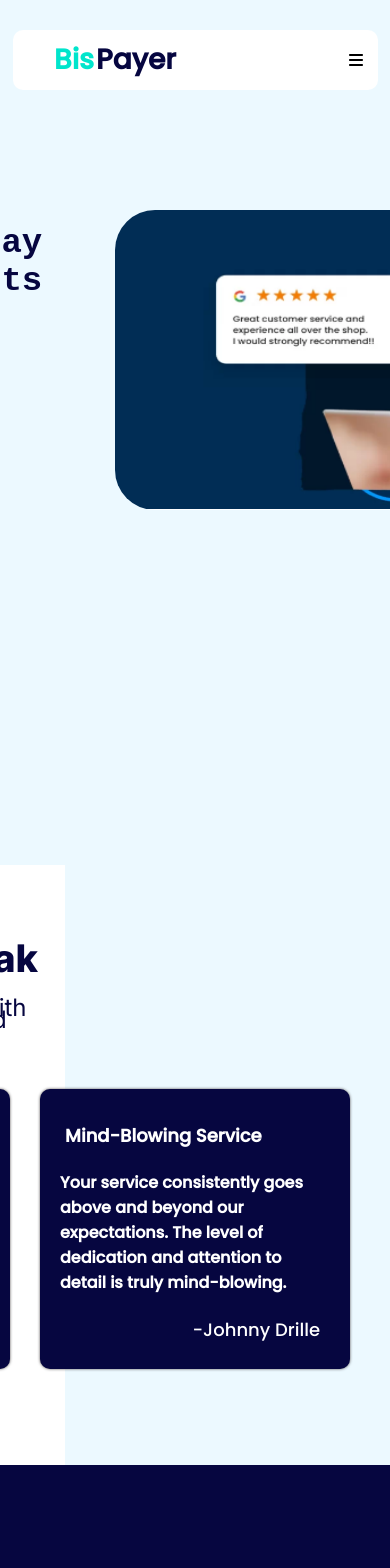
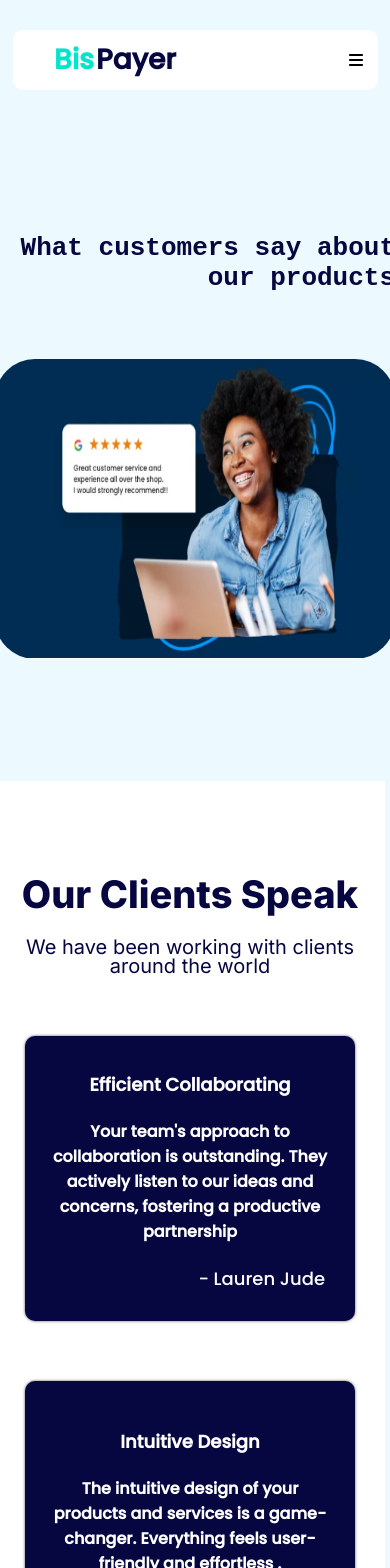
Before and after one commit to oreoluwa212/BisPayer, a React (Vite) app: page /reviews in a window 390 px wide. Shown: the top 1568 px of the page. Built offline with nearby package versions, Linux system fonts and the light colour scheme.

Commit message:
Reviews Page responsiveness added

```diff
--- a/src/components/Reviews.jsx
+++ b/src/components/Reviews.jsx
@@ -21,7 +21,6 @@ const Reviews = () => {
           </div>
           <div className="packages-grid">
             <div className="grid1">
-              {/* <img src={Frame1} width="300" alt="" /> */}
               <div className="h3">
                 <h3>Efficient Collaborating</h3>
                 <h4>
@@ -29,22 +28,20 @@ const Reviews = () => {
                   actively listen to our ideas and concerns, fostering a
                   productive partnership
                 </h4>
-                <p>-Lauren Jude</p>
+                <p>- Lauren Jude</p>
               </div>
             </div>
             <div className="grid1">
-              {/* <img src={Frame2} width="300" alt="" /> */}
               <div className="h3">
                 <h3>Intuitive Design</h3>
                 <h4>
                   The intuitive design of your products and services is a
                   game-changer. Everything feels user-friendly and effortless .
                 </h4>
-                <p>-Asa Daniels</p>
+                <p>- Asa Daniels</p>
               </div>
             </div>
             <div className="grid1">
-              {/* <img src={Frame3} width="300" alt="" /> */}
               <div className="h3">
                 <h3>Mind-Blowing Service</h3>
                 <h4>
@@ -52,7 +49,7 @@ const Reviews = () => {
                   expectations. The level of dedication and attention to detail
                   is truly mind-blowing.{" "}
                 </h4>
-                <p>-Johnny Drille</p>
+                <p>- Johnny Dom</p>
               </div>
             </div>
           </div>
--- a/src/pages/ReviewsPage.jsx
+++ b/src/pages/ReviewsPage.jsx
@@ -11,9 +11,9 @@ const ReviewsPage = () => {
     <>
       <section className="container">
         <NavBar />
-        <Reviews/>
-        <Footer/>
+        <Reviews />
       </section>
+      <Footer />
     </>
   );
 }
--- a/src/styles/Reviews.scss
+++ b/src/styles/Reviews.scss
@@ -1,14 +1,22 @@
-// --------------------------------- Fonts ---------------------------------
-@import url('https://fonts.googleapis.com/css2?family=Inter:wght@800&family=Poppins:wght@500&display=swap');
-@import url('https://fonts.googleapis.com/css2?family=Inter:wght@400;800&display=swap');
-
 .our-work-section {
-   height: 80vh;
+   height: 70vh;
    display: flex;
    justify-content: center;
-   margin-top: 100px;
+   margin-top: 80px;
    gap: 40px;
    align-items: flex-start;
+   margin-bottom: 50px;
+
+   @media (max-width: 1060px) {
+      display: flex;
+      flex-direction: column;
+      align-items: center;
+      gap: 20px;
+      text-align: center;
+      transition: 850ms;
+      padding-top: 20px;
+      margin-top: 30px;
+   }
 
    .heading {
       h1 {
@@ -16,6 +24,23 @@
          width: 400px;
          font-family: monospace;
          color: #060640;
+
+         @media (max-width: 1060px) {
+            text-align: right;
+            width: 700px;
+            transition: 850ms;
+         }
+
+         @media (max-width: 828px) {
+            font-size: 30px;
+            transition: 850ms;
+         }
+
+         @media (max-width: 508px) {
+            font-size: 26px;
+            transition: 850ms;
+            width: 400px;
+         }
       }
    }
 
@@ -26,6 +51,32 @@
          width: 600px;
          height: 300px;
          border-radius: 40px;
+
+         @media (max-width: 1060px) {
+            width: 700px;
+            height: 400px;
+            transition: 850ms;
+         }
+
+         @media (max-width: 828px) {
+            width: 550px;
+            height: 350px;
+            transition: 850ms;
+         }
+
+         @media (max-width: 508px) {
+            height: 300px;
+            width: 450px;
+            transition: 850ms;
+         }
+
+         @media (max-width: 508px) {
+            height: 300px;
+            width: 400px;
+            transition: 850ms;
+         }
+
+
       }
    }
 }
@@ -33,13 +84,14 @@
 .reviews-container {
    background: #fff;
    width: 100vw;
-   height: 600px;
+   height: 1300px;
+
 
    .reviews-section {
       display: flex;
       flex-direction: column;
       align-items: center;
-      padding-top: 50px;
+      padding-top: 70px;
 
       .text {
          line-height: .7rem;
@@ -49,13 +101,19 @@
             font-size: 38px;
             font-family: Inter;
             color: #060640;
-
          }
 
          p {
             font-size: 24px;
             font-family: Inter;
             color: #060640;
+
+            @media (max-width: 508px) {
+               font-size: 20px;
+               width: 350px;
+               line-height: 1.2rem;
+               transition: 850ms;
+            }
          }
       }
 
@@ -63,20 +121,40 @@
          display: grid;
          grid-template-columns: repeat(3, 1fr);
 
+         @media (max-width: 1060px) {
+            display: flex;
+            flex-direction: column;
+            gap: 20px;
+            transition: 850ms;
+         }
+
          .grid1 {
             background: #060640;
             color: white;
             font-weight: 500;
             font-family: Poppins;
-            margin-right: 30px;
             margin-top: 40px;
             border-radius: 10px;
             box-shadow: 0px 0px 3px #555151;
             display: flex;
             flex-direction: column;
+            justify-content: center;
             padding: 15px;
             width: 280px;
             height: 250px;
+
+            @media (max-width: 1060px) {
+               width: 400px;
+               gap: 20px;
+               text-align: center;
+               transition: 850ms;
+               padding-top: 20px;
+            }
+
+            @media (max-width: 466px) {
+               width: 300px;
+               transition: 850ms;
+            }
 
             img {
                border-radius: 6px;
```
